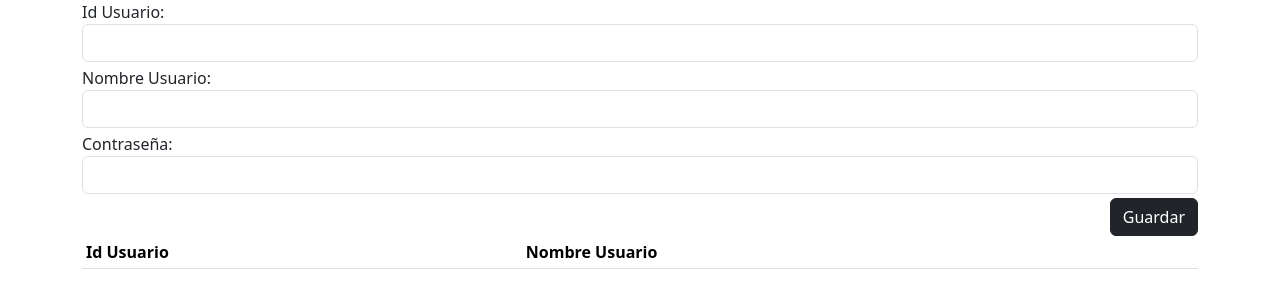
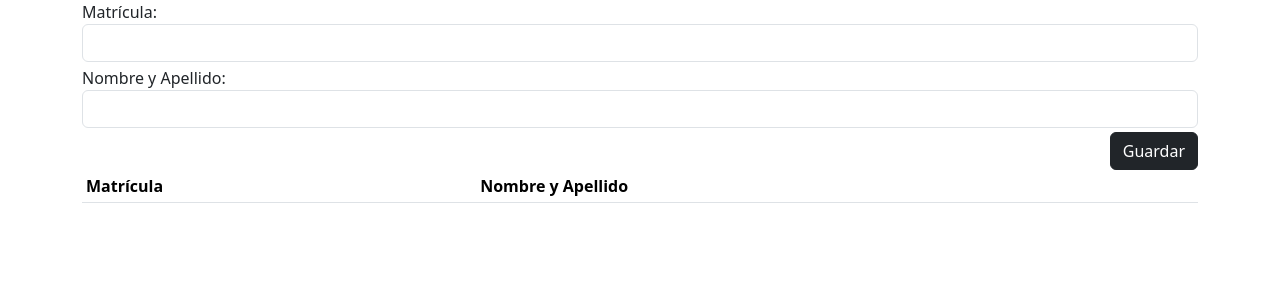
Before and after one commit to velycrxcker/7bFLASK, a Flask app: template templates/registro-usuarios.html in a window 1280 px wide. Shown: the top 308 px of the page. Run offline with Flask 3, Linux system fonts and the light colour scheme; the template is opened without the code that fills it, so the values that code supplies are empty.

Commit message:
Update registro-usuarios.html

```diff
--- a/templates/registro-usuarios.html
+++ b/templates/registro-usuarios.html
@@ -7,40 +7,44 @@
     <link href="https://cdn.jsdelivr.net/npm/bootstrap@5.3.3/dist/css/bootstrap.min.css" rel="stylesheet" integrity="sha384-QWTKZyjpPEjISv5WaRU9OFeRpok6YctnYmDr5pNlyT2bRjXh0JMhjY6hW+ALEwIH" crossorigin="anonymous">
 
     <script src="https://code.jquery.com/jquery-3.7.1.min.js" integrity="sha256-/JqT3SQfawRcv/BIHPThkBvs0OEvtFFmqPF/lYI/Cxo=" crossorigin="anonymous"></script>
+
     <script src="https://cdnjs.cloudflare.com/ajax/libs/jquery-validate/1.19.5/jquery.validate.min.js"></script>
 
-    <title>Registro de Usuario</title>
+    <title>Alumnos</title>
 </head>
 <body>
+    <!-- Nombre de la etiqueta Ejemplo: INPUT -->
+    <!-- # para ID -->
+    <!-- . para CLASS -->
+
+    <!-- form index 0 -->
+    <!-- #frmAlumnos -->
+    <!-- .formulario index 0 -->
     <div class="container">
-        <form method="post" id="frmUsuario" class="formulario">
+        <form method="post" id="frmAlumnos" class="formulario">
             <div class="mb-1">
-                <label id="lblIdUsuario" for="txtIdUsuario">Id Usuario:</label>
-                <input type="number" name="txtIdUsuario" id="txtIdUsuario" class="form-control" required="true">
+                <label id="lblMatriculaFA" for="txtMatriculaFA">Matrícula:</label>
+                <input type="number" name="txtMatriculaFA" id="txtMatriculaFA" class="form-control" required="true" minlength="8" maxlength="8" data-rule-digits="true">
             </div>
             <div class="mb-1">
-                <label id="lblNombreUsuario" for="txtNombreUsuario">Nombre Usuario:</label>
-                <input type="text" name="txtNombreUsuario" id="txtNombreUsuario" class="form-control" required="true" minlength="3" maxlength="25">
-            </div>
-            <div class="mb-1">
-                <label id="lblContrasena" for="txtContrasena">Contraseña:</label>
-                <input type="password" name="txtContrasena" id="txtContrasena" class="form-control" required="true" minlength="6">
+                <label id="lblNombreApellidoFA" for="txtNombreApellidoFA">Nombre y Apellido:</label>
+                <input type="text" name="txtNombreApellidoFA" id="txtNombreApellidoFA" class="form-control" required="true" minlength="10" maxlength="25">
             </div>
             <div class="text-end">
-                <button id="btnGuardar" name="btnGuardar" class="btn btn-dark">Guardar</button>
+                <button id="btnGuardarFA" name="btnGuardarFA" class="btn btn-dark">Guardar</button>
             </div>
         </form>
-        <div id="divUsuarios"></div>
+        <div id="divAlumnos"></div>
 
         <!-- table index 0 -->
         <table class="table table-sm">
             <thead>
                 <tr>
-                    <th>Id Usuario</th>
-                    <th>Nombre Usuario</th>
+                    <th>Matrícula</th>
+                    <th>Nombre y Apellido</th>
                 </tr>
             </thead>
-            <tbody id="tbodyUsuarios"></tbody>
+            <tbody id="tbodyAlumnos"></tbody>
         </table>
     </div>
 
@@ -48,32 +52,38 @@
 
     <script>
         window.addEventListener("load", function (event) {
-            $("#frmUsuario").validate({
+            $("#frmAlumnos").validate({
                 messages: {
-                    txtIdUsuario: {
-                        required: "Ingresa el Id de usuario",
+                    txtMatriculaFA: {
+                        required: "Ingresa la matrícula",
+                        minlength: "La matrícula es de 8 digitos",
+                        maxlength: "La matrícula es de 8 digitos",
+                        digits: "La matrícula es de solo números"
                     },
-                    txtNombreUsuario: {
-                        required: "Ingresa el nombre de usuario",
-                        minlength: "El nombre debe tener al menos 3 caracteres",
-                        maxlength: "El nombre no puede exceder los 25 caracteres"
-                    },
-                    txtContrasena: {
-                        required: "Ingresa una contraseña",
-                        minlength: "La contraseña debe tener al menos 6 caracteres"
+                    txtNombreApellidoFA: {
+                        required: "Ingresa tu nombre y apellido",
+                        minlength: "Ingresa más o 10 caracteres",
+                        maxlength: "Ingresa menos o 25 caracteres"
+                    }
+                },
+                rules: {
+                    txtMatriculaFA: {
+                        // required: true,
+                        // minlength: 8,
+                        // maxlength: 8
+                        // digits: true
                     }
                 }
-            });
+            })
 
-            $("#frmUsuario").submit(function (event) {
-                event.preventDefault();
+            $("#frmAlumnos").submit(function (event) {
+                event.preventDefault()
 
-                $.post("/usuarios/guardar", $(this).serialize(), function (respuesta) {
-                    console.log(respuesta);
-                    // Aquí puedes agregar código para actualizar la tabla de usuarios si lo deseas
-                });
-            });
-        });
+                $.post("/alumnos/guardar", $(this).serialize(), function (respuesta) {
+                    console.log(respuesta)
+                })
+            })
+        })
     </script>
 </body>
 </html>
```
